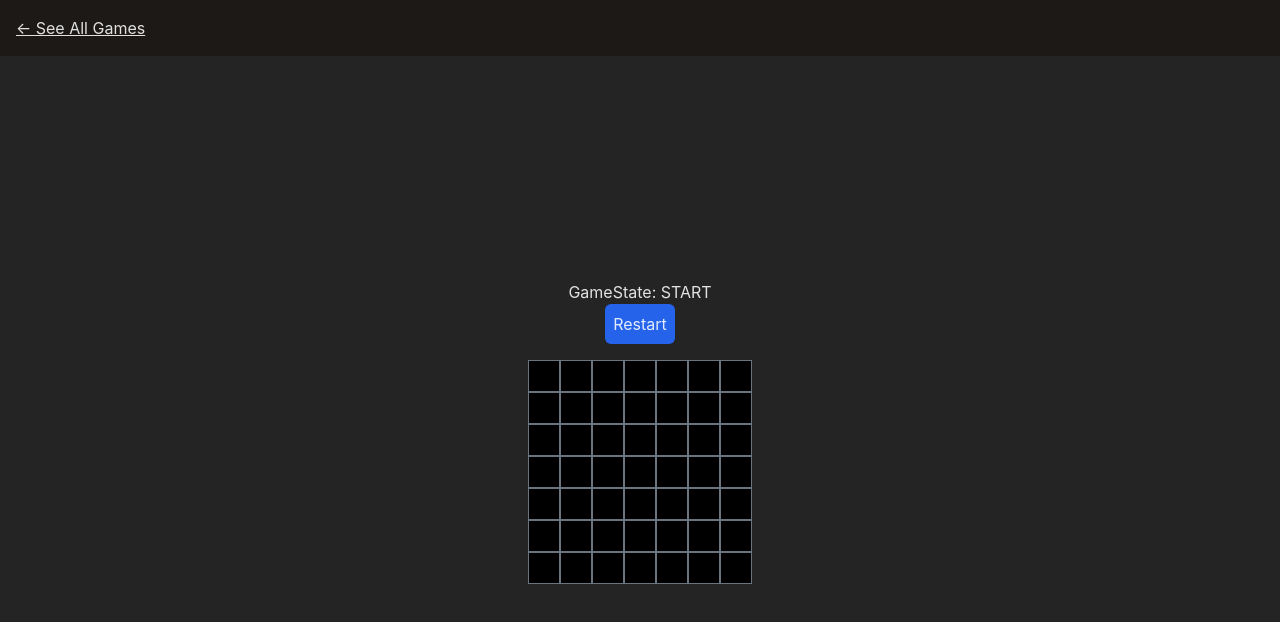
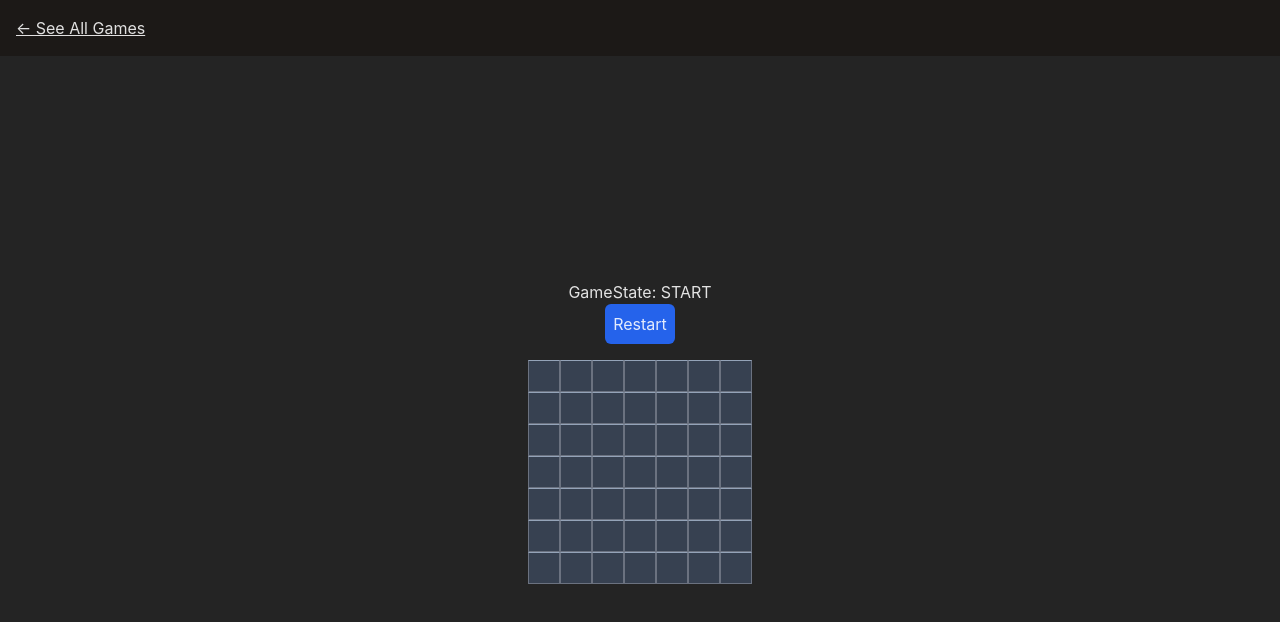
Before and after one commit to SilviuIordache/react-games, a React (Vite) app: page /minesweeper in a window 1280 px wide. Shown: the top 622 px of the page. Built offline with nearby package versions, Linux system fonts and the light colour scheme.

Commit message:
Add marking mode

```diff
--- a/src/games/Minesweeper/Square.tsx
+++ b/src/games/Minesweeper/Square.tsx
@@ -3,23 +3,36 @@ import classNames from 'classnames';
 import { Cell } from './types';
 
 interface Props {
-  onSquareClick: (x: number, y: number) => void;
+  onSquareClick: (event, x: number, y: number) => void;
   cell: Cell;
 }
 
 export const Square = ({ onSquareClick, cell }: Props) => {
+  const handleContextMenu = (event) => {
+    event.preventDefault();
+    onSquareClick(event, cell.coordinate.x, cell.coordinate.y);
+  };
+
   return (
     <div
-      onClick={() => onSquareClick(cell.coordinate.x, cell.coordinate.y)}
+      onClick={(event) =>
+        onSquareClick(event, cell.coordinate.x, cell.coordinate.y)
+      }
+      onContextMenu={handleContextMenu}
       className={classNames(
-        'bg-black w-8 h-8 border border-gray-500 hover:bg-gray-600 text-red-600',
+        'bg-gray-700 w-8 h-8 border border-gray-500 hover:bg-gray-400 border-t-slate-400',
         {
-          'bg-black': cell.visible === false,
+          'bg-gray-700': cell.visible === false,
           'bg-white': cell.visible === true,
         }
       )}
     >
-      {cell.bomb && cell.visible ? '●' : ''}
+      <span className="text-red-600" style={{ userSelect: 'none' }}>
+        {cell.bomb && cell.visible ? '●' : ''}
+      </span>
+      <span style={{ userSelect: 'none' }}>
+        {cell.marked && !cell.visible ? '🚩' : ''}
+      </span>
     </div>
   );
 };
--- a/src/games/Minesweeper/index.tsx
+++ b/src/games/Minesweeper/index.tsx
@@ -51,10 +51,17 @@ export default function Minesweeper() {
   };
 
   const handleSquareClick = useCallback(
-    (x: number, y: number) => {
+    (event, x: number, y: number) => {
       // set the cell to visible
       const newCell = cells[x][y];
-      newCell.visible = true;
+
+      if (event.button === 0) {
+        console.log('Left click');
+        newCell.visible = true;
+      } else if (event.button === 2) {
+        console.log('Right click');
+        newCell.marked = true;
+      }
 
       // update the grid
       const newGrid = cells.map((row) => [...row]);
```
